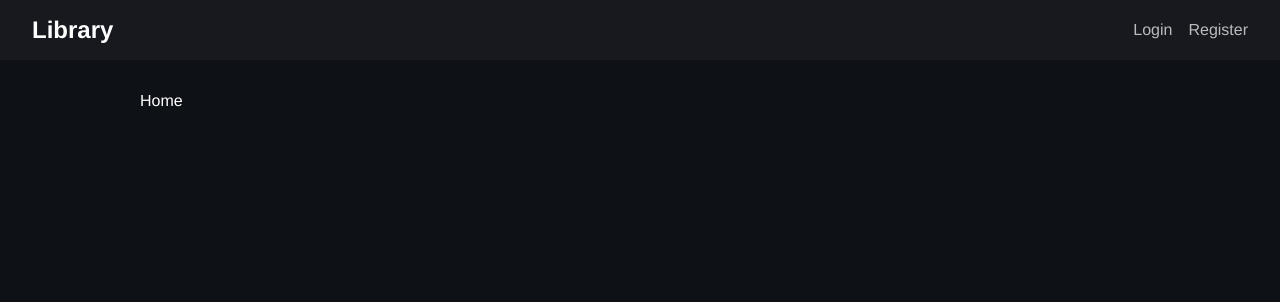
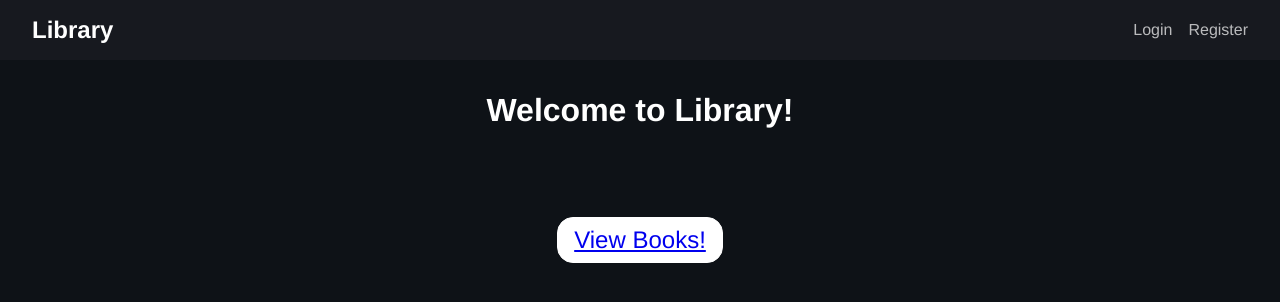
Before and after one commit to felipeferrari99/library-front, a React (Vite) app: page / in a window 1280 px wide. Shown: the top 302 px of the page. Built offline with nearby package versions, Linux system fonts and the light colour scheme.

Commit message:
Adição da tela de visualizar livro e da exclusão de livros

```diff
--- a/src/routes/Books.css
+++ b/src/routes/Books.css
@@ -1,24 +1,30 @@
-.books h1 {
+.divBooks h1 {
     text-transform: uppercase;
     text-align: center;
-    margin-bottom: 1.5rem;
+    font-size: 2.5rem;
+    margin-bottom: 3.5rem;
+}
+
+.books {
+    display: flex;
+    flex-wrap: wrap;
+    justify-content: space-between;
 }
 
 .book {
-    display: flex;
-    flex-direction: column;
+    flex-basis: calc(33.33% - 1rem);
     margin-bottom: 1.5rem;
     padding-bottom: 1.5rem;
-    border-bottom: 1px solid #777;
 }
 
 .book h2 {
     margin-bottom: 0.3rem;
+    text-align: center;
 }
 
 .book img {
-    width: 20rem;
-    height: 30rem;
+    width: 100%;
+    height: auto;
 }
 
 .book a {
@@ -28,4 +34,5 @@
 
 .book p {
     margin-bottom: 0.5rem;
+    text-align: center;
 }
--- a/src/routes/Books.jsx
+++ b/src/routes/Books.jsx
@@ -1,6 +1,6 @@
 import { useState, useEffect } from "react";
 import libraryFetch from "../axios/config";
-import {Link} from "react-router-dom";
+import { Link } from "react-router-dom";
 
 import './Books.css';
 
@@ -22,21 +22,23 @@ export default function Books() {
   }, []);
 
   return (
+    <div className="divBooks">
+      <h1>Books</h1>
       <div className="books">
-      <h1>Books</h1>
         {books.length === 0 ? (<p>Loading...</p>) : (
           books.map((book) => (
             <div className="book" key={book.id}>
-            <Link to={`books/${book.id}`}>
+              <Link to={`/books/${book.id}`}>
                 <h2>{book.title}</h2>
               </Link>
               <p>{book.authorName}</p>
-            <Link to={`books/${book.id}`}>
+              <Link to={`/books/${book.id}`}>
                 <img src={book.image}/>
               </Link>
             </div>
           ))
         )}
       </div>
+    </div>
   )
 }
--- /dev/null
+++ b/src/routes/EditBook.jsx
@@ -0,0 +1,7 @@
+export default function EditBook() {
+    return (
+        <div>
+            <h1>Edit</h1>
+        </div>
+    )
+}
--- /dev/null
+++ b/src/routes/Home.css
@@ -0,0 +1,24 @@
+.home {
+    text-align: center;
+}
+
+.home button {
+    margin-top: 5.5rem;
+    text-decoration: none;
+    background-color: #fff;
+    color: #0e1217;
+    border: 1px solid #fff;
+    opacity: 1;
+    padding: 0.5rem 1rem;
+    border-radius: 1rem;
+    max-width: 200px;
+    text-align: center;
+    cursor: pointer;
+    transition: .3s;
+    font-size: x-large
+}
+
+.home button:hover {
+    color: #fff;
+    background-color: #0e1217;
+}
--- a/src/routes/Home.jsx
+++ b/src/routes/Home.jsx
@@ -1,5 +1,12 @@
+import { Link } from 'react-router-dom';
+
+import './Home.css'
+
 export default function Home() {
     return (
-      <div>Home</div>
+      <div className='home'>
+        <h1>Welcome to Library!</h1>
+        <button><Link to={'/books'}>View Books!</Link></button>
+      </div>
     )
   }
--- /dev/null
+++ b/src/routes/ViewBook.jsx
@@ -0,0 +1,58 @@
+import { useState, useEffect } from "react";
+import libraryFetch from "../axios/config";
+import { useParams, useNavigate, Link } from 'react-router-dom';
+
+export default function ViewBook() {
+  const [book, setBook] = useState(null);
+  const { id } = useParams();
+  const navigate = useNavigate();
+
+  const getBook = async () => {
+    try {
+      const response = await libraryFetch.get(`/books/${id}`)
+      const data = response.data
+      setBook(data);
+    } catch (error) {
+      console.log(error)
+    }
+  }
+
+  const deleteBook = async (id) => {
+    try {
+      const token = localStorage.getItem("token");
+      if (token) {
+        libraryFetch.defaults.headers.common["Authorization"] = `Bearer ${token}`;
+      }
+      await libraryFetch.delete(`/books/${id}`);
+      delete libraryFetch.defaults.headers.common["Authorization"];
+      navigate('/books');
+    } catch (error) {
+      console.log(error);
+    }
+  };
+
+  useEffect(() => {
+    getBook();
+  }, [id]);
+
+  useEffect(() => {
+  }, [book]);
+
+  return (
+    <div>
+        {book === null ? (<p>Loading...</p>) : (
+            <div>
+                <img src={book.book.image} alt={book.title}/>
+                <h1>{book.book.title}</h1>
+                <h2>{book.book.authorName}</h2>
+                <p>{book.book.description}</p>
+            </div>
+        )}
+        <Link to={`/books/${id}/edit`}>
+            <button>Edit Book</button>
+        </Link>
+        <button onClick={() => deleteBook(id)}>Delete Book</button>
+        <a href="/books">All Books</a>
+    </div>
+  )
+}
```
Also changed, not shown: src/main.jsx (+10 -0 lines). Lines whose indentation alone changed are shown as unchanged.
